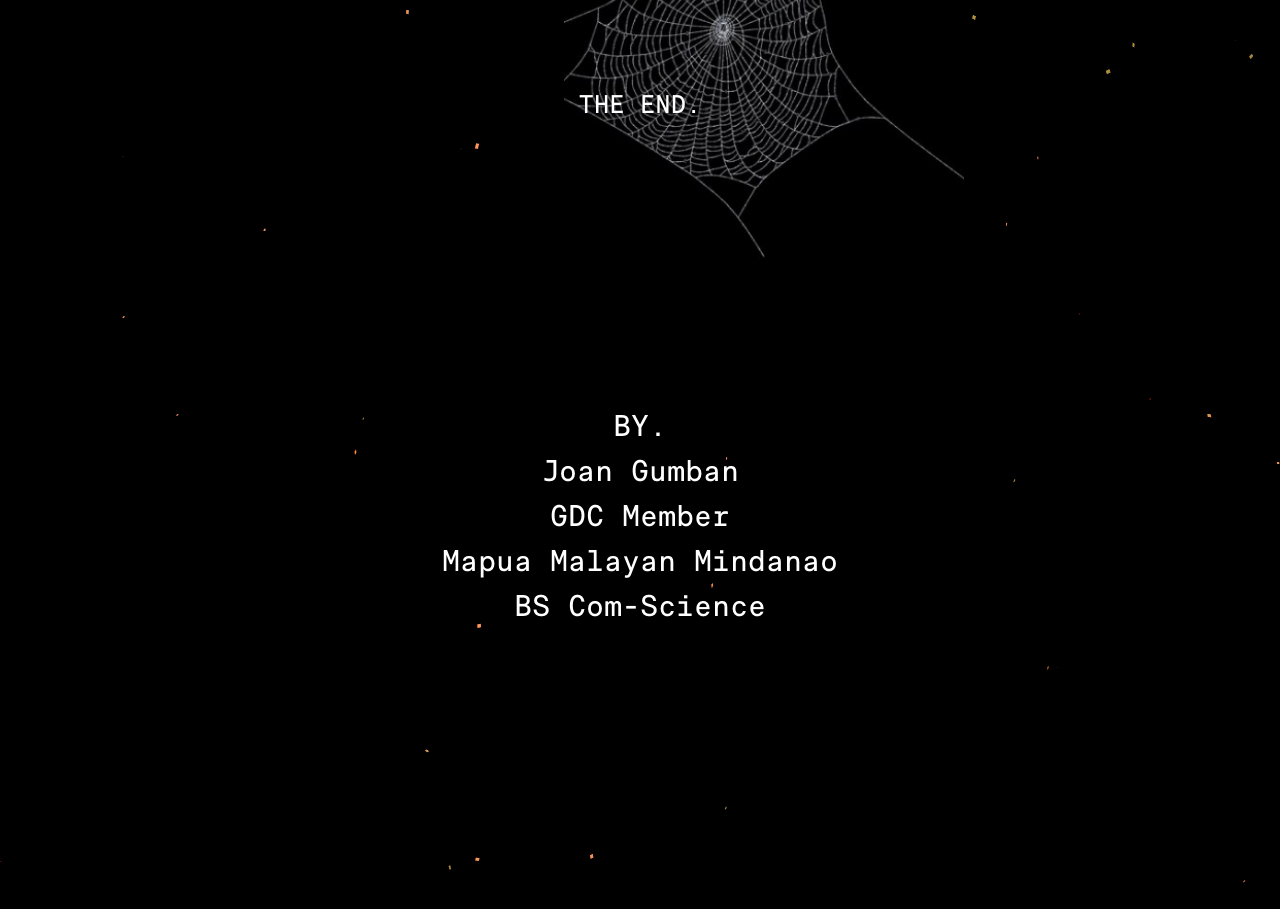
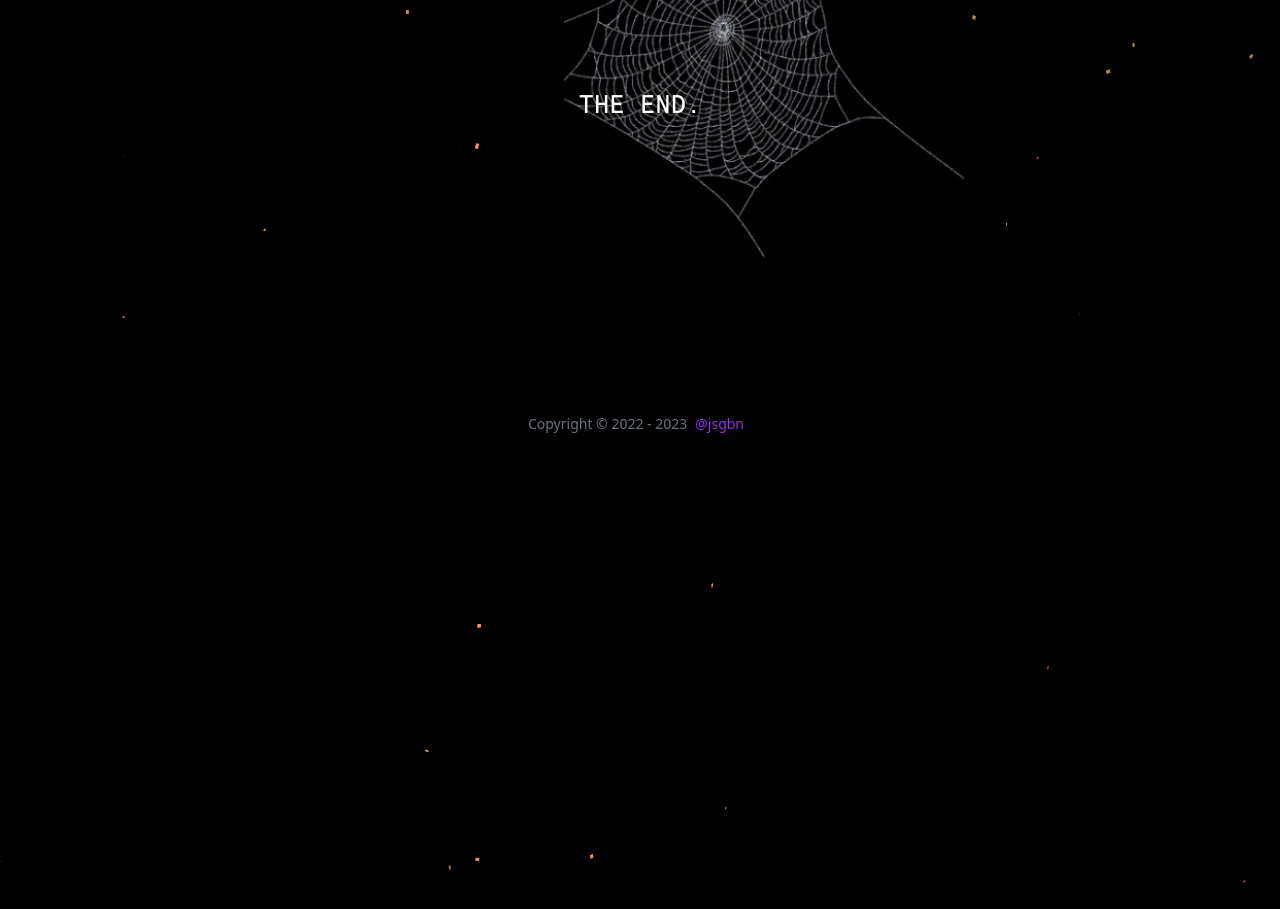
Before and after one commit to jnsgbmn/Spooky-Night-Repo, a React (Create React App) app: page / in a window 1280 px wide. Shown: the part 2160-3069 px from the top of the page. Built offline with nearby package versions, Linux system fonts and the light colour scheme.

Commit message:
initial commit

```diff
--- a/package.json
+++ b/package.json
@@ -3,6 +3,7 @@
   "version": "0.1.0",
   "private": true,
   "dependencies": {
+    "@ionic/react": "^7.5.5",
     "@splinetool/react-spline": "^2.2.6",
     "@splinetool/runtime": "^0.9.499",
     "@testing-library/jest-dom": "^5.17.0",
@@ -10,6 +11,7 @@
     "@testing-library/user-event": "^13.5.0",
     "audio-player": "^1.1.0",
     "framer-motion": "^10.16.5",
+    "ionicons": "^7.2.1",
     "react": "^18.2.0",
     "react-audio-player": "^0.17.0",
     "react-dom": "^18.2.0",
--- a/src/components/Hero.js
+++ b/src/components/Hero.js
@@ -81,7 +81,7 @@ const Hero = () => {
       <Spline
         style={{ zIndex: 3 }}
         scene="https://prod.spline.design/NDI45SsVciyWhKOe/scene.splinecode"
-        className="  mt-[-1800px] relative  my-auto mx-auto items-center"
+        className="  mt-[-1800px] fixed  my-auto mx-auto items-center"
       />
       <Spline
         style={{ zIndex: 3 }}
@@ -133,7 +133,7 @@ const Hero = () => {
       >
         {isPlaying ? "Pause" : "Play..."}
       </button>
-      <div class="h-[3700px]   about w-full py-10">
+      <div class="h-[3100px]   about w-full py-10">
         <div class="h-full   relative w-full py-10">
           <div class=" relative w-full px-5 mx-auto md:px-12 lg:px-16 max-w-7xl">
             <div class="relative flex-col items-left m-auto">
@@ -217,31 +217,28 @@ const Hero = () => {
               </div>
             </div>
           </div>
-          <div class="relative w-full px-5 mx-auto md:px-12 lg:px-16 max-w-7xl">
-            <div class="relative flex-col items-left m-auto">
-              <div class="grid grid-cols-1 mt lg:gap-24">
-                <div class="relative items-center m-auto lg:inline-flex md:order-first">
-                  <section>
-                    <h1 class=" mt-[35vh] text-center  relative font-h1 text-[30px] text-white">
-                      BY.
-                    </h1>
-                    <h1 class=" text-center  relative font-h1 text-[30px] text-white">
-                      Joan Gumban
-                    </h1>
-                    <h1 class=" text-center  relative font-h1 text-[30px] text-white">
-                      GDC Member
-                    </h1>
-                    <h1 class=" text-center  relative font-h1 text-[30px] text-white">
-                      Mapua Malayan Mindanao
-                    </h1>
-                    <h1 class=" text-center  relative font-h1 text-[30px] text-white">
-                      BS Com-Science
-                    </h1>
-                  </section>
+
+          <footer
+            class="w-full mt-[30vh] bg-black"
+            aria-labelledby="footer-heading"
+          >
+            <div class="px-4 py-12 mx-auto max-w-7xl sm:px-6 lg:px-16">
+              <div class="flex flex-col items-baseline space-y-6">
+                <div class="mx-auto">
+                  <span class="mx-auto mt-2 text-sm text-gray-500">
+                    Copyright © 2022 - 2023
+                    <a
+                      href="https://jnsgumban-portfolio-74c76.web.app/"
+                      class="mx-2 text-purple-600 500 hover:text-gray-500 pointer-events-auto"
+                      rel="noopener noreferrer"
+                    >
+                      @jsgbn
+                    </a>
+                  </span>
                 </div>
               </div>
             </div>
-          </div>
+          </footer>
         </div>
       </div>
       <div
```
Also changed, not shown: 1 other file (tests, documents, lock files or other folders).
